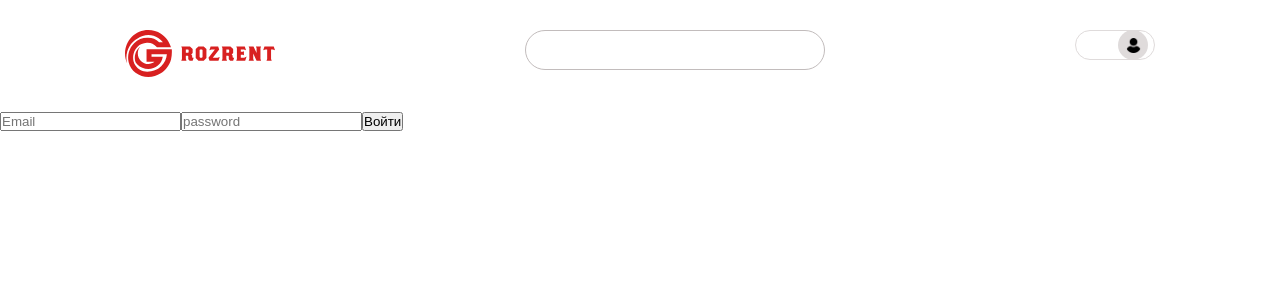
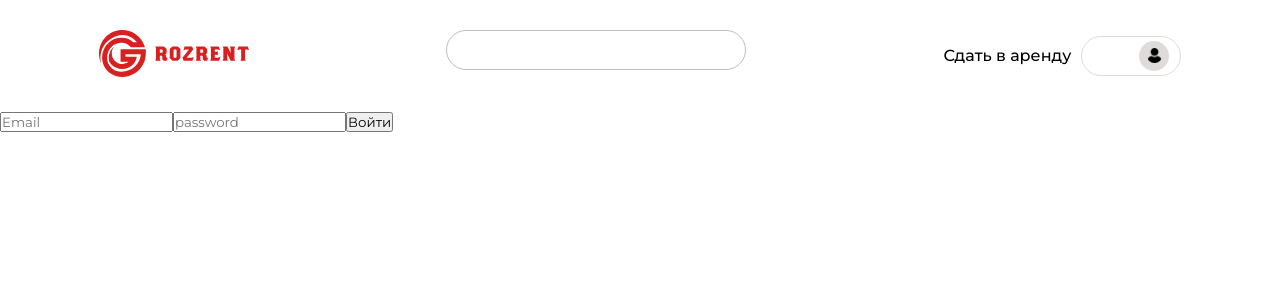
Before and after one commit to emgaralla/GrozRent, a React (Vite) app: page /login in a window 1280 px wide. Shown: the top 300 px of the page. Built offline with nearby package versions, Linux system fonts and the light colour scheme; some icons are missing.

Commit message:
Доделал header

```diff
--- a/index.html
+++ b/index.html
@@ -3,6 +3,9 @@
   <head>
     <meta charset="UTF-8" />
     <meta name="viewport" content="width=device-width, initial-scale=1.0" />
+    <link rel="preconnect" href="https://fonts.googleapis.com">
+<link rel="preconnect" href="https://fonts.gstatic.com" crossorigin>
+<link href="https://fonts.googleapis.com/css2?family=Montserrat:wght@100;200;300;400;500;600;700;800;900&family=Roboto:wght@100;300;400;500;700;900&display=swap" rel="stylesheet">
     <title>GrozRent</title>
   </head>
   <body>
--- a/src/App.css
+++ b/src/App.css
@@ -2,4 +2,5 @@
   margin: 0;
   padding: 0;
   box-sizing: border-box;
+  font-family: 'Montserrat', sans-serif;
 }
--- a/src/components/HeaderPopUp/HeaderPopUp.module.css
+++ b/src/components/HeaderPopUp/HeaderPopUp.module.css
@@ -1,18 +1,17 @@
 .block {
-  width: 80px;
-  height: 10px;
-  height: 30px;
+  width: 100px;
+  height: 40px;
   border: 1px solid rgb(223, 219, 219);
   border-radius: 50px;
   display: flex;
   justify-content: space-around;
   align-items: center;
+  margin-left: 10px;
 }
 
-.hrs{
+.hrs {
   margin-top: 3.5px;
 }
-
 
 img {
   width: 15px;
@@ -27,4 +26,25 @@ img {
   display: flex;
   align-items: center;
   justify-content: center;
+
 }
+
+.main {
+  display: flex;
+  align-items: center;
+}
+
+.main a {
+  text-decoration: none;
+  font-size: 16px;
+  color: black;
+  font-weight: 500;
+  letter-spacing: -0px;
+  transition: .3s;
+}
+
+.main a:hover {
+padding: 10px;
+background: rgb(223, 219, 219);
+border-radius: 30px;
+}
--- a/src/components/HeaderPopUp/HeaderPopUp.tsx
+++ b/src/components/HeaderPopUp/HeaderPopUp.tsx
@@ -1,8 +1,11 @@
 import styles from "./HeaderPopUp.module.css";
 import user from "../../assets/user.png";
 import "boxicons";
+import { Link } from "react-router-dom";
 const HeaderPopUp = () => {
   return (
+    <div className={styles.main}>
+      <Link>Сдать в аренду</Link>
       <div className={styles.block}>
         <div className={styles.hrs}>
           <box-icon name="menu"></box-icon>
@@ -11,6 +14,7 @@ const HeaderPopUp = () => {
           <img src={user} alt="" />
         </div>
       </div>
+    </div>
   );
 };
 
```
Lines whose indentation alone changed are shown as unchanged.
